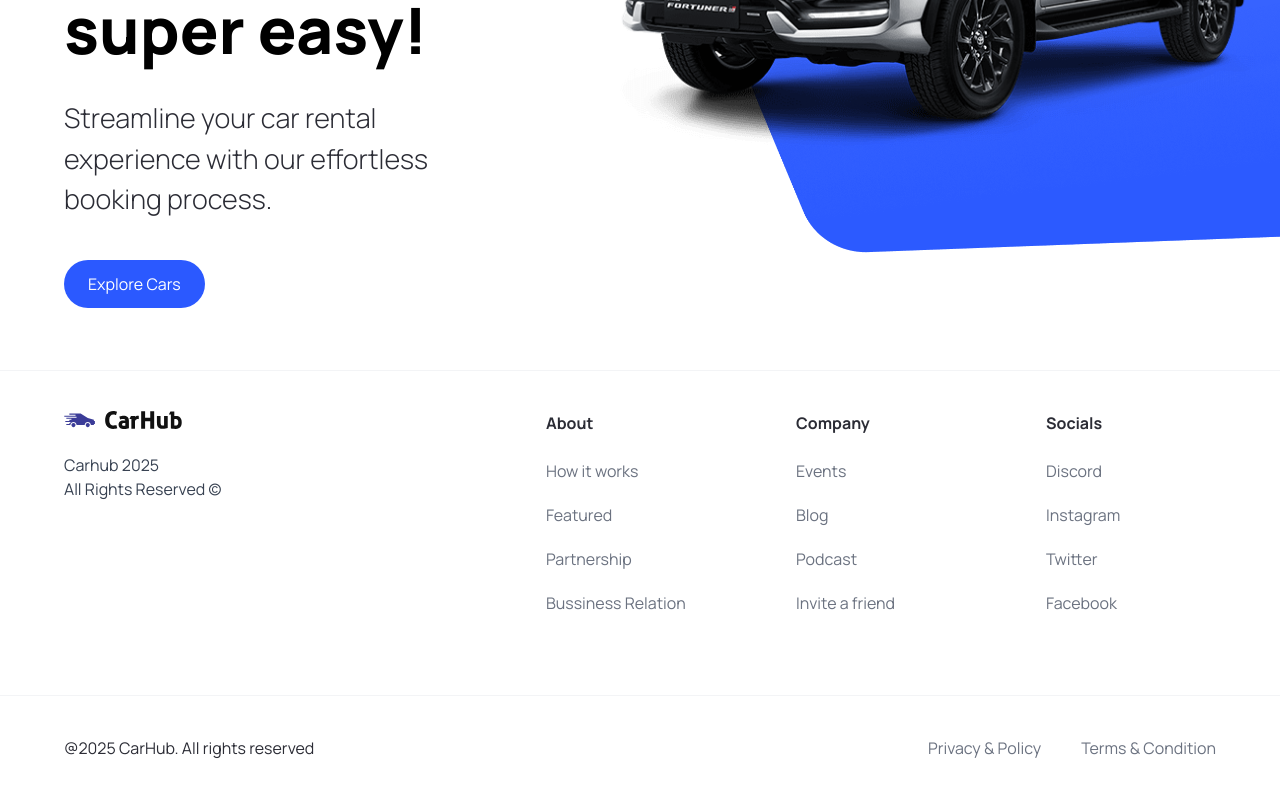
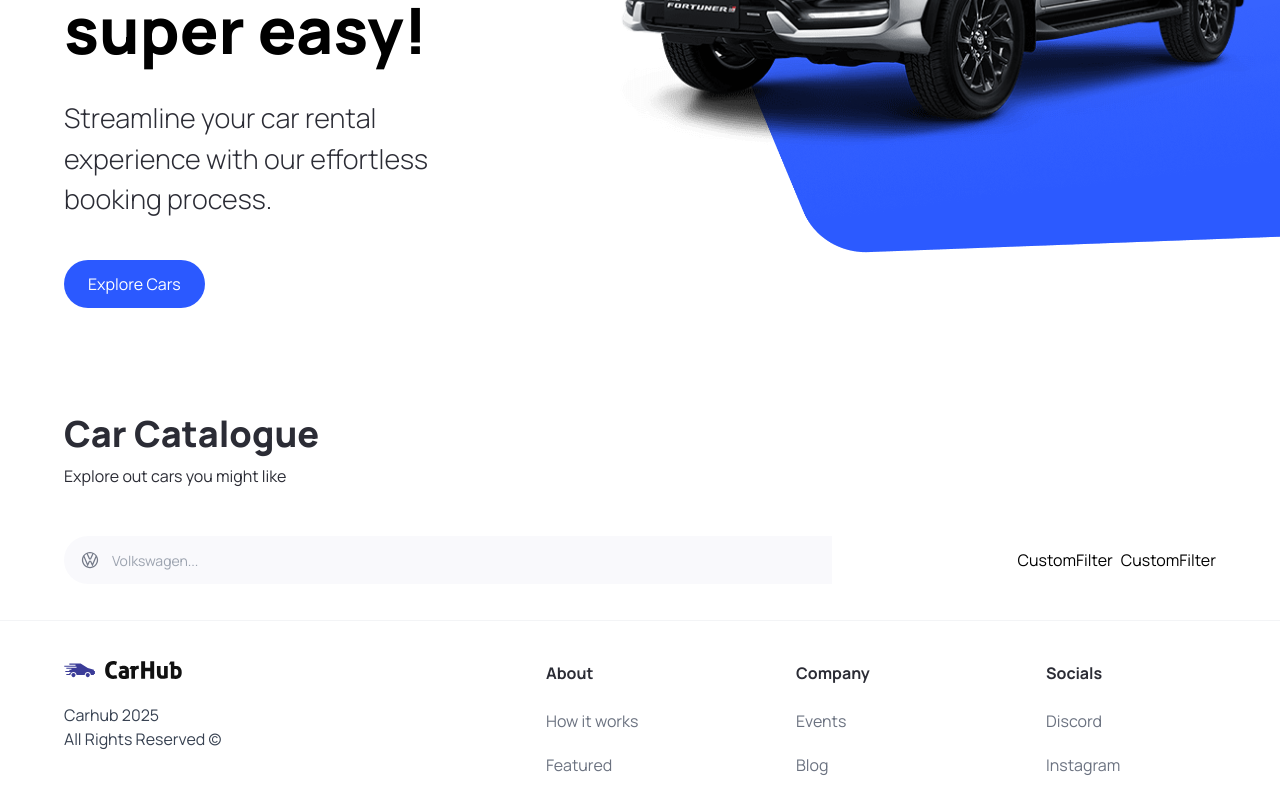
Before and after one commit to AndriiZakharenko/car-hub, a Next.js app: page / in a window 1280 px wide. Shown: the part 450-1247 px from the top of the page. Built offline with nearby package versions, Linux system fonts and the light colour scheme.

Commit message:
feat: car catalog (initial)

```diff
--- a/app/page.tsx
+++ b/app/page.tsx
@@ -1,9 +1,11 @@
+import CarCatalog from "@/sections/CarCatalog";
 import Hero from "@/sections/Hero";
 
 export default function Home() {
   return (
     <main className="overflow-hidden">
       <Hero />
+      <CarCatalog/>
     </main>
   );
 }
--- /dev/null
+++ b/components/CustomFilter.tsx
@@ -0,0 +1,7 @@
+const CustomFilter = () => {
+    return (
+        <div>CustomFilter</div>
+    )
+}
+
+export default CustomFilter
--- /dev/null
+++ b/components/SearchBar.tsx
@@ -0,0 +1,24 @@
+"use client";
+import { useState } from "react";
+import SearchButton from "./SearchButton";
+import SearchManufacturer from "./SearchManufacturer";
+
+const SearchBar = () => {
+  const [manufacturer, setManuFacturer] = useState("");
+
+  const handleSearch = () => {};
+
+  return (
+    <form className="searchbar" onSubmit={handleSearch}>
+      <div className="searchbar__item">
+        <SearchManufacturer
+          manufacturer={manufacturer}
+          setManuFacturer={setManuFacturer}
+        />
+        <SearchButton otherClasses="sm:hidden" />
+      </div>
+    </form>
+  );
+};
+
+export default SearchBar;
--- /dev/null
+++ b/components/SearchButton.tsx
@@ -0,0 +1,15 @@
+import Image from "next/image";
+
+const SearchButton = ({ otherClasses }: { otherClasses: string }) => (
+  <button type="submit" className={`-ml-3 z-10 ${otherClasses}`}>
+    <Image
+      src={"/magnifying-glass.svg"}
+      alt={"magnifying glass"}
+      width={40}
+      height={40}
+      className="object-contain"
+    />
+  </button>
+);
+
+export default SearchButton;
--- /dev/null
+++ b/components/SearchManufacturer.tsx
@@ -0,0 +1,111 @@
+"use client";
+
+import { manufacturers } from "@/constants/manufactures";
+import { Combobox, Transition } from "@headlessui/react";
+import Image from "next/image";
+import { Fragment, useState } from "react";
+
+interface SearchManuFacturerProps {
+  manufacturer: string;
+  setManuFacturer: (manufacturer: string) => void;
+}
+
+const SearchManufacturer = ({
+  manufacturer,
+  setManuFacturer,
+}: SearchManuFacturerProps) => {
+  const [query, setQuery] = useState("");
+
+  const filteredManufacturers =
+    query === ""
+      ? manufacturers
+      : manufacturers.filter((item) =>
+          item
+            .toLowerCase()
+            .replace(/\s+/g, "")
+            .includes(query.toLowerCase().replace(/\s+/g, ""))
+        );
+
+  return (
+    <div className="search-manufacturer">
+      <Combobox value={manufacturer} onChange={setManuFacturer}>
+        <div className="relative w-full">
+          <Combobox.Button className="absolute top-[14px]">
+            <Image
+              src="/car-logo.svg"
+              width={20}
+              height={20}
+              className="ml-4"
+              alt="car logo"
+            />
+          </Combobox.Button>
+
+          <Combobox.Input
+            className="search-manufacturer__input"
+            displayValue={(item: string) => item}
+            onChange={(event) => setQuery(event.target.value)}
+            placeholder="Volkswagen..."
+          />
+
+          <Transition
+            as={Fragment}
+            leave="transition ease-in duration-100"
+            leaveFrom="opacity-100"
+            leaveTo="opacity-0"
+            afterLeave={() => setQuery("")}
+          >
+            <Combobox.Options
+              className="absolute mt-1 max-h-60 w-full overflow-auto rounded-md bg-white py-1 text-base shadow-lg ring-1 ring-black ring-opacity-5 focus:outline-none sm:text-sm"
+              static
+            >
+              {filteredManufacturers.length === 0 && query !== "" ? (
+                <Combobox.Option
+                  value={query}
+                  className="search-manufacturer__option"
+                >
+                  Create `{query}`
+                </Combobox.Option>
+              ) : (
+                filteredManufacturers.map((item) => (
+                  <Combobox.Option
+                    key={item}
+                    className={({ active }) =>
+                      `relative search-manufacturer__option ${
+                        active ? "bg-primary-blue text-white" : "text-gray-900"
+                      }`
+                    }
+                    value={item}
+                  >
+                    {({ selected, active }) => (
+                      <>
+                        <span
+                          className={`block truncate ${
+                            selected ? "font-medium" : "font-normal"
+                          }`}
+                        >
+                          {item}
+                        </span>
+
+                        {selected ? (
+                          <span
+                            className={`absolute inset-y-0 left-0 flex items-center pl-3 ${
+                              active
+                                ? "text-white"
+                                : "text-pribg-primary-purple"
+                            }`}
+                          ></span>
+                        ) : null}
+                      </>
+                    )}
+                  </Combobox.Option>
+                ))
+              )}
+            </Combobox.Options>
+          </Transition>
+        </div>
+      </Combobox>
+    </div>
+  );
+};
+
+export default SearchManufacturer;
--- /dev/null
+++ b/constants/manufactures/index.ts
@@ -0,0 +1,43 @@
+export const manufacturers = [
+  "Acura",
+  "Alfa Romeo",
+  "Aston Martin",
+  "Audi",
+  "Bentley",
+  "BMW",
+  "Buick",
+  "Cadillac",
+  "Chevrolet",
+  "Chrysler",
+  "Citroen",
+  "Dodge",
+  "Ferrari",
+  "Fiat",
+  "Ford",
+  "GMC",
+  "Honda",
+  "Hyundai",
+  "Infiniti",
+  "Jaguar",
+  "Jeep",
+  "Kia",
+  "Lamborghini",
+  "Land Rover",
+  "Lexus",
+  "Lincoln",
+  "Maserati",
+  "Mazda",
+  "McLaren",
+  "Mercedes-Benz",
+  "MINI",
+  "Mitsubishi",
+  "Nissan",
+  "Porsche",
+  "Ram",
+  "Rolls-Royce",
+  "Subaru",
+  "Tesla",
+  "Toyota",
+  "Volkswagen",
+  "Volvo",
+];
--- /dev/null
+++ b/sections/CarCatalog.tsx
@@ -0,0 +1,24 @@
+import CustomFilter from "@/components/CustomFilter";
+import SearchBar from "@/components/SearchBar";
+
+const CarCatalog = () => {
+  return (
+    <section className="mt-12 padding-x padding-y max-width" id="discover">
+      <div className="home__text-container">
+        <h1 className="text-4xl font-extrabold">Car Catalogue</h1>
+        <p>Explore out cars you might like</p>
+      </div>
+
+      <div className="home__filters">
+        <SearchBar />
+
+        <div className="home__filter-container">
+          <CustomFilter />
+          <CustomFilter />
+        </div>
+      </div>
+    </section>
+  );
+};
+
+export default CarCatalog;
```
Also changed, not shown: package.json (+7 -6 lines), 2 other files (tests, documents, lock files or other folders).
